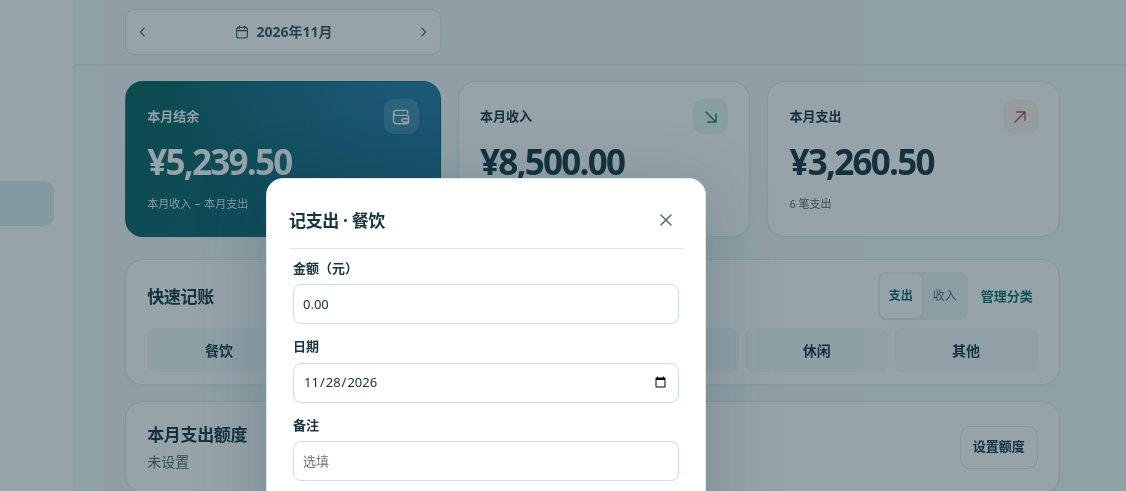
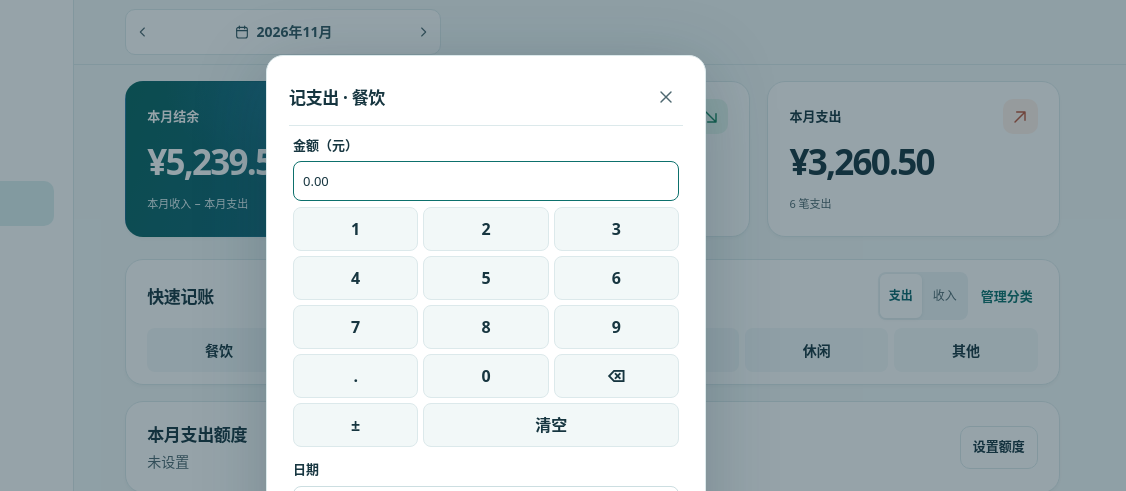
Before and after one commit to sakarijoy/riri-ledger, a plain HTML site: page docs/index.html in a window 1280 px wide. Both pictures are taken after a click on the button "餐饮". Shown: the top 491 px of the page, 154-1280 px from the left. Drawn offline with Linux system fonts and the light colour scheme.

Commit message:
Keep the quick entry amount keypad open

```diff
--- a/dist/style.css
+++ b/dist/style.css
@@ -268,6 +268,7 @@ dialog::backdrop { background: #102f3b70; }
 #amount-keypad button:hover { background: #d8eeed; }
 #amount-keypad button[aria-pressed="true"] { background: #d8eeed; border-color: #9eced0; color: var(--accent); }
 #amount-keypad #close-amount-keypad { background: var(--accent); color: white; }
+#amount-keypad:has(#close-amount-keypad[hidden]) [data-key="Delete"] { grid-column: span 2; }
 @media (max-height: 420px) {
   .record-editor-body #amount-keypad { gap: 4px; }
   .record-editor-body #amount-keypad button { min-height: 34px; }
--- a/docs/index.html
+++ b/docs/index.html
@@ -278,6 +278,7 @@ dialog::backdrop { background: #102f3b70; }
 #amount-keypad button:hover { background: #d8eeed; }
 #amount-keypad button[aria-pressed="true"] { background: #d8eeed; border-color: #9eced0; color: var(--accent); }
 #amount-keypad #close-amount-keypad { background: var(--accent); color: white; }
+#amount-keypad:has(#close-amount-keypad[hidden]) [data-key="Delete"] { grid-column: span 2; }
 @media (max-height: 420px) {
   .record-editor-body #amount-keypad { gap: 4px; }
   .record-editor-body #amount-keypad button { min-height: 34px; }
@@ -428,7 +429,7 @@ dialog::backdrop { background: #102f3b70; }
 }
 
 </style>
-  <meta name="ledger-version" content="3f880b9da4209e62">
+  <meta name="ledger-version" content="3306a26655aaf320">
   <link rel="manifest" href="manifest.webmanifest">
   <link rel="icon" type="image/png" href="icon-192.png">
   <link rel="apple-touch-icon" sizes="180x180" href="icon-180.png">
@@ -1280,11 +1281,16 @@ function openEditor({ entry, type = entry?.type, category = entry?.category }) {
   $("delete").hidden = !entry;
   $("form-error").textContent = "";
   editor.showModal();
+  if (!entry) {
+    entryAmount.open({ reveal: false });
+    entryAmount.button.focus({ preventScroll: true });
+  }
   $("entry-editor-body").scrollTop = 0;
 }
 
 const amountKeypad = $("amount-keypad");
 const keypadSign = amountKeypad.querySelector('[data-key="-"]');
+const keypadDone = $("close-amount-keypad");
 let activeAmount = null;
 
 function closeAmountKeypad() {
@@ -1309,7 +1315,7 @@ function revealAmountKeypad(field) {
   });
 }
 
-function createAmountField(container, label, maxDigits, placeholder) {
+function createAmountField(container, label, maxDigits, placeholder, { keepOpen = () => false } = {}) {
   container.className = "field money-field";
   const title = document.createElement("span");
   title.textContent = label;
@@ -1331,17 +1337,18 @@ function createAmountField(container, label, maxDigits, placeholder) {
 
   const field = {
     button,
-    open() {
+    open({ reveal = true } = {}) {
       closeAmountKeypad();
       activeAmount = field;
       container.append(amountKeypad);
+      keypadDone.hidden = keepOpen();
       amountKeypad.hidden = false;
       button.setAttribute("aria-expanded", "true");
       draw();
-      revealAmountKeypad(field);
+      if (reveal) revealAmountKeypad(field);
     },
     reset(cents) {
-      if (activeAmount === field) closeAmountKeypad();
+      if (activeAmount === field && !keepOpen()) closeAmountKeypad();
       draft = cents == null ? "" : (Math.abs(cents) / 100).toFixed(2);
       negative = cents < 0;
       draw();
@@ -1368,8 +1375,9 @@ function createAmountField(container, label, maxDigits, placeholder) {
     },
   };
   button.addEventListener("click", () => {
-    if (activeAmount === field) closeAmountKeypad();
-    else field.open();
+    if (activeAmount !== field) field.open();
+    else if (keepOpen()) revealAmountKeypad(field);
+    else closeAmountKeypad();
   });
   container.addEventListener("keydown", (event) => {
     if (event.ctrlKey || event.metaKey || event.altKey ||
@@ -1386,7 +1394,7 @@ amountKeypad.addEventListener("click", (event) => {
   const key = event.target.closest("button[data-key]")?.dataset.key;
   if (key) activeAmount?.edit(key);
 });
-$("close-amount-keypad").addEventListener("click", () => {
+keypadDone.addEventListener("click", () => {
   const button = activeAmount?.button;
   closeAmountKeypad();
   button?.focus();
@@ -1395,7 +1403,9 @@ document.addEventListener("close", (event) => {
   if (!event.target.open && event.target.contains(amountKeypad)) closeAmountKeypad();
 }, true);
 
-const entryAmount = createAmountField($("entry-amount-field"), "金额（元）", 9, "0.00");
+const entryAmount = createAmountField($("entry-amount-field"), "金额（元）", 9, "0.00", {
+  keepOpen: () => editor.open && editingId === null,
+});
 
 const budgetEditor = $("budget-editor");
 const budgetAmount = createAmountField($("budget-amount-field"), "额度（元）", 10, "未设置");
--- a/docs/sw.js
+++ b/docs/sw.js
@@ -1,7 +1,7 @@
 /* The build replaces the version placeholder alongside the HTML version. */
 "use strict";
 
-const version = "3f880b9da4209e62";
+const version = "3306a26655aaf320";
 const cachePrefix = "riri-ledger-standalone-shell-";
 const cacheName = cachePrefix + version;
 const root = new URL(self.registration.scope);
--- a/docs/version.json
+++ b/docs/version.json
@@ -1 +1 @@
-{"version":"3f880b9da4209e62"}
+{"version":"3306a26655aaf320"}
```
Also changed, not shown: dist/app.js (+17 -8 lines), docs/offline.html (+18 -8 lines).
